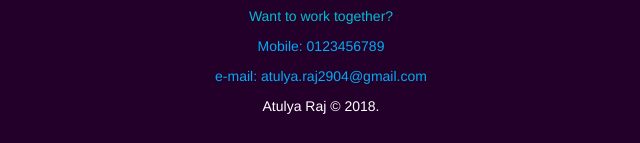
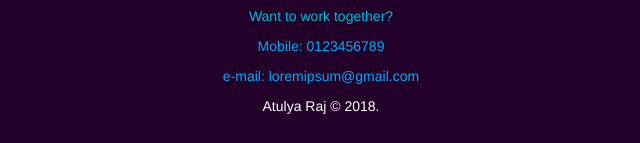
Before and after one commit to atulya02/Portfolio, a plain HTML site: page index.html in a window 1280 px wide. Shown: the part 3211-3354 px from the top of the page, 319-959 px from the left. Drawn offline with nearby package versions, Linux system fonts and the light colour scheme; files that its build step writes are made by us from their sources.

Commit message:
Update index.html

```diff
--- a/index.html
+++ b/index.html
@@ -355,7 +355,7 @@ li{
         <h1 style="color:#fff;font-size:64px;"><u>Contact</u></h1>
         <p style="color:#00BCD4;float:center;">Want to work together?</p>
         <p style="color:#03A9F4;float:center;">Mobile: 0123456789</p>
-        <p style="color:#03A9F4;float:center;">e-mail: atulya.raj2904@gmail.com</p>
+        <p style="color:#03A9F4;float:center;">e-mail: loremipsum@gmail.com</p>
         <p style="top:100%;color:white">Atulya Raj &copy 2018.</p>
 	  </div>
 
```
